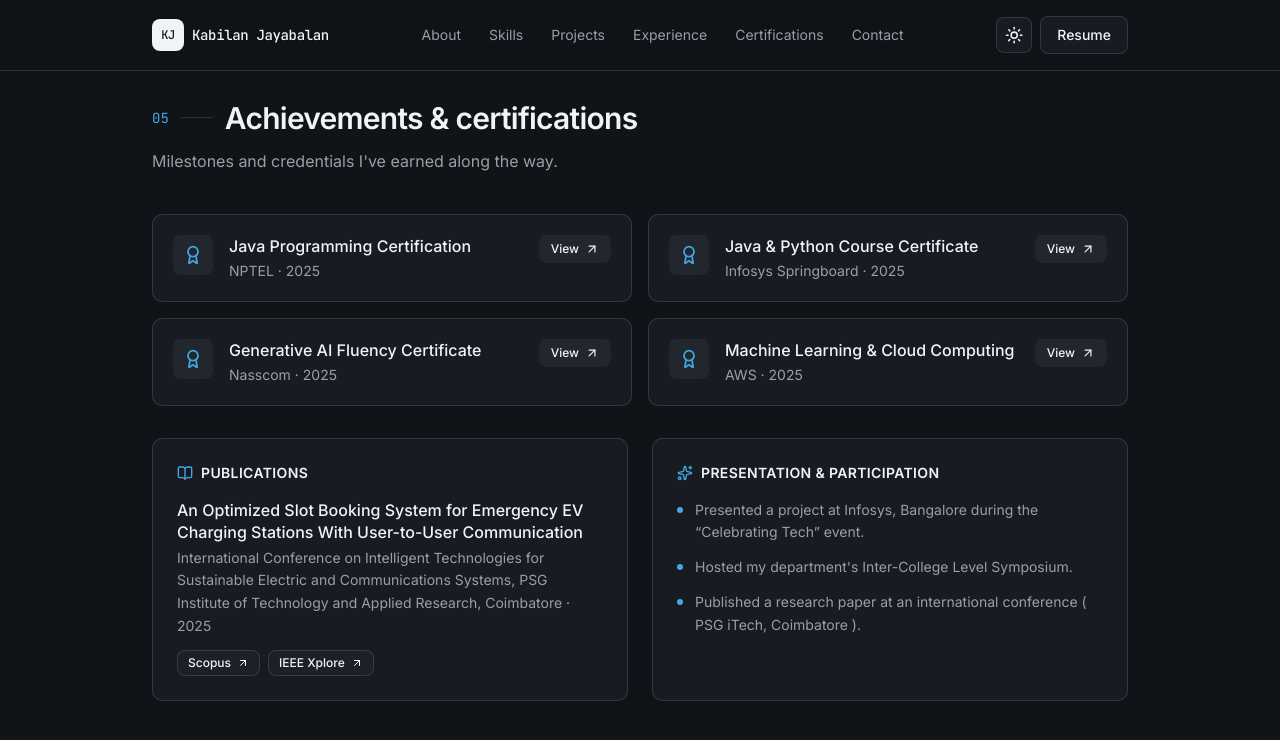
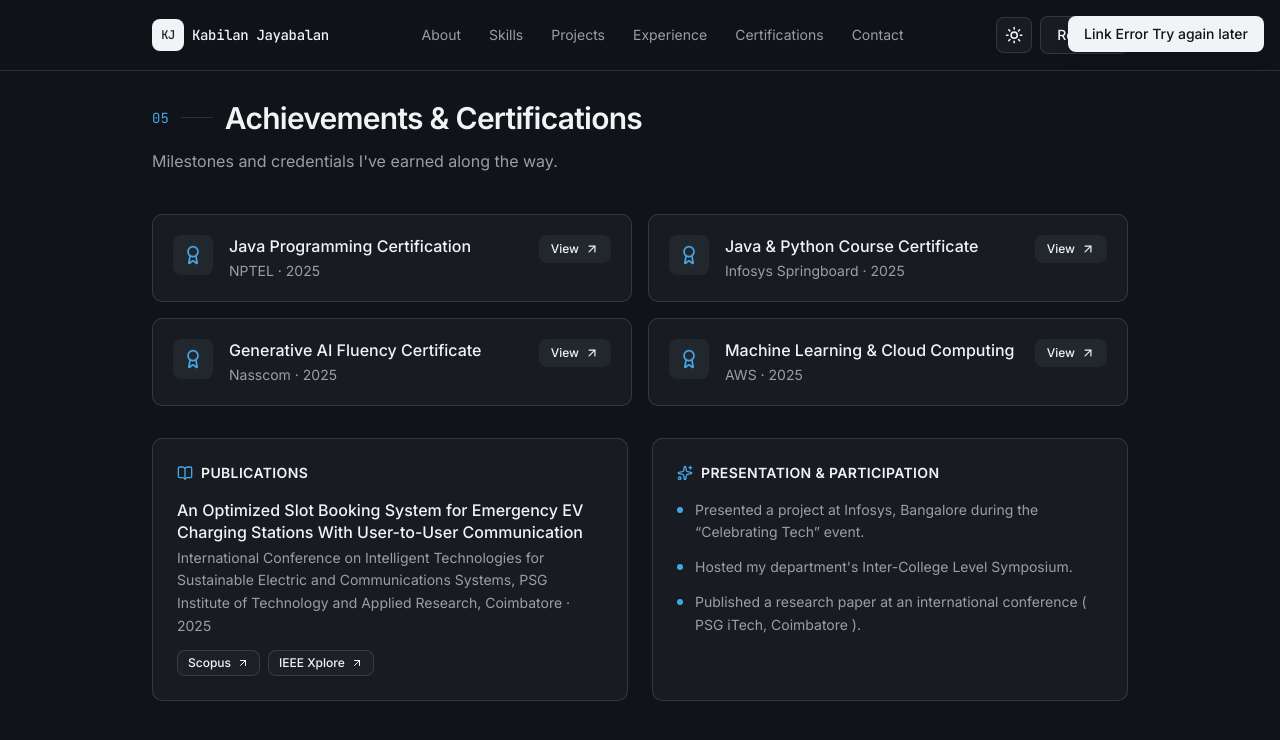
Before and after one commit to kabilanjayabalan/developer-kabilan, a Next.js app: page /developer-kabilan/ in a window 1280 px wide. Both pictures are taken after a click on the link "Scopus". Shown: the part 4071-4811 px from the top of the page. Built offline with nearby package versions, Linux system fonts and the light colour scheme.

Commit message:
Bug fixed

```diff
--- a/components/certifications-section.tsx
+++ b/components/certifications-section.tsx
@@ -1,6 +1,7 @@
 "use client"
 
-import { useState } from "react"
+import { useState, useEffect } from "react"
+import { createPortal } from "react-dom"
 import { Award, BookOpen, Sparkles, ArrowUpRight, Clock } from "lucide-react"
 import { achievements, publications, highlights } from "@/lib/portfolio-data"
 import { SectionHeading } from "@/components/section-heading"
@@ -8,22 +9,29 @@ import { SectionHeading } from "@/components/section-heading"
 export function CertificationsSection() {
   const [toastMessage, setToastMessage] = useState<string | null>(null)
 
+  const [mounted, setMounted] = useState(false)
+
+  useEffect(() => {
+    setMounted(true)
+  }, [])
+
   const handleInProgressClick = (e: React.MouseEvent) => {
     e.preventDefault()
-    setToastMessage("Link in progress try again later")
+    setToastMessage("Link Error Try again later")
     setTimeout(() => setToastMessage(null), 3000)
   }
 
   return (
     <section id="certifications" className="mx-auto max-w-5xl scroll-mt-20 px-6 py-16 md:py-20 min-h-[100dvh] snap-start flex flex-col justify-center relative">
-      {toastMessage && (
-        <div className="fixed top-24 right-4 z-[9999] rounded-md bg-foreground text-background px-4 py-2 text-sm font-medium shadow-lg animate-page-transition">
+      {mounted && toastMessage && createPortal(
+        <div className="fixed top-4 right-4 z-[9999] rounded-md bg-foreground text-background px-4 py-2 text-sm font-medium shadow-lg animate-page-transition">
           {toastMessage}
-        </div>
+        </div>,
+        document.body
       )}
       <SectionHeading
         index="05"
-        title="Achievements & certifications"
+        title="Achievements & Certifications"
         subtitle="Milestones and credentials I've earned along the way."
       />
       <div className="grid gap-4 sm:grid-cols-2">
--- a/components/experience-section.tsx
+++ b/components/experience-section.tsx
@@ -5,7 +5,7 @@ export function ExperienceSection() {
   return (
     <section id="experience" className="scroll-mt-20 border-y border-border bg-secondary/50 min-h-[100dvh] snap-start flex flex-col justify-center">
       <div className="mx-auto max-w-5xl px-6 py-16 md:py-20">
-          <SectionHeading index="04" title="Experience & education" />
+        <SectionHeading index="04" title="Experience & Education" />
 
         <div className="grid gap-12 md:grid-cols-2">
           <div>
--- a/components/projects-section.tsx
+++ b/components/projects-section.tsx
@@ -1,6 +1,7 @@
 "use client"
 
-import { useState } from "react"
+import { useState, useEffect } from "react"
+import { createPortal } from "react-dom"
 import { ArrowUpRight, Clock } from "lucide-react"
 import { GithubIcon } from "@/components/brand-icons"
 import { projects } from "@/lib/portfolio-data"
@@ -9,22 +10,29 @@ import { SectionHeading } from "@/components/section-heading"
 export function ProjectsSection() {
   const [toastMessage, setToastMessage] = useState<string | null>(null)
 
+  const [mounted, setMounted] = useState(false)
+
+  useEffect(() => {
+    setMounted(true)
+  }, [])
+
   const handleInProgressClick = (e: React.MouseEvent) => {
     e.preventDefault()
-    setToastMessage("Link in progress try again later")
+    setToastMessage("Link Error Try again later")
     setTimeout(() => setToastMessage(null), 3000)
   }
 
   return (
     <section id="projects" className="mx-auto max-w-5xl scroll-mt-20 px-6 py-16 md:py-20 min-h-[100dvh] snap-start flex flex-col justify-center relative">
-      {toastMessage && (
-        <div className="fixed top-24 right-4 z-[9999] rounded-md bg-foreground text-background px-4 py-2 text-sm font-medium shadow-lg animate-page-transition">
+      {mounted && toastMessage && createPortal(
+        <div className="fixed top-4 right-4 z-[9999] rounded-md bg-foreground text-background px-4 py-2 text-sm font-medium shadow-lg animate-page-transition">
           {toastMessage}
-        </div>
+        </div>,
+        document.body
       )}
       <SectionHeading
         index="03"
-        title="Featured projects"
+        title="Featured Projects"
         subtitle="A selection of things I've designed, built, and shipped."
       />
       <div className="grid gap-6 md:grid-cols-2">
```
Lines whose indentation alone changed are shown as unchanged.
